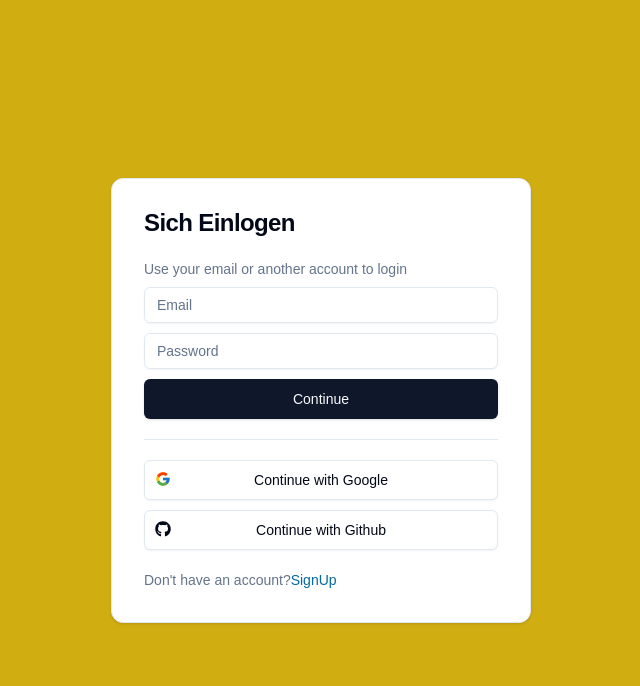
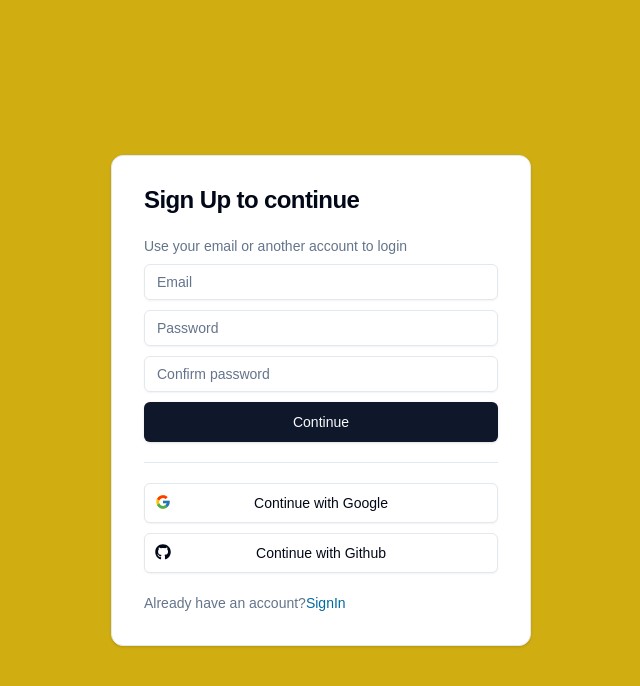
Before and after one commit to karishab/gudia-slack, a Next.js app: page / in a window 1280 px wide. Both pictures are taken after a click on the element "SignUp". Shown: the top 686 px of the page, without its empty margins (319-959 px from the left). Built offline with nearby package versions, Linux system fonts and the light colour scheme.

Commit message:
signin-up-page add

```diff
--- a/src/features/auth/components/sign-in-card.tsx
+++ b/src/features/auth/components/sign-in-card.tsx
@@ -21,7 +21,7 @@ export const SignInCard = ({ setState }: SignInCardProps) => {
         <Card className="w-full h-full p-8">
             <CardHeader className="px-0 pt-0">
                 <CardTitle>
-                    Sich Einlogen
+                   Sign In to continue
                 </CardTitle>
             </CardHeader>
             <CardDescription className='pb-2 '>
--- a/src/features/auth/components/sign-up-card.tsx
+++ b/src/features/auth/components/sign-up-card.tsx
@@ -21,7 +21,7 @@ export const SignUpCard = ({ setState }: SignUpCardProps) => {
         <Card className="w-full h-full p-8">
             <CardHeader className="px-0 pt-0">
                 <CardTitle>
-                    Sich Einlogen
+                    Sign Up to continue
                 </CardTitle>
             </CardHeader>
             <CardDescription className='pb-2 '>
@@ -42,6 +42,14 @@ export const SignUpCard = ({ setState }: SignUpCardProps) => {
                         value=""
                         type="password"
                         placeholder="Password"
+                        onChange={() => { }}
+                        required
+                    />
+                    <Input
+                        disabled={false}
+                        value=""
+                        type="password"
+                        placeholder="Confirm password"
                         onChange={() => { }}
                         required
                     />
@@ -73,11 +81,11 @@ export const SignUpCard = ({ setState }: SignUpCardProps) => {
                     </Button>
                 </div>
                 <p className='text-muted-foreground text-sm'>
-                    Don&apos;t have an account?
+                    Already have an account?
                     <span
-                        onClick={() => setState("signUp")}
+                        onClick={() => setState("signIn")}
                         className="text-sky-700 hover:underline cursor-pointer">
-                        SignUp
+                        SignIn
                     </span>
                 </p>
             </CardContent>
```
